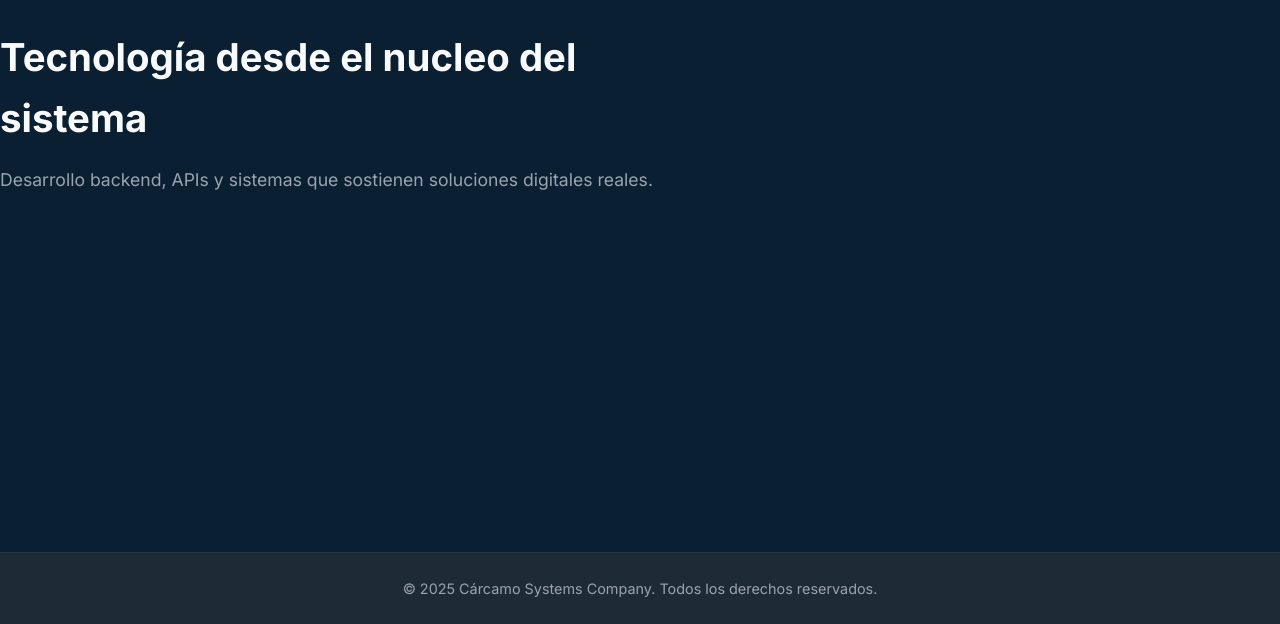
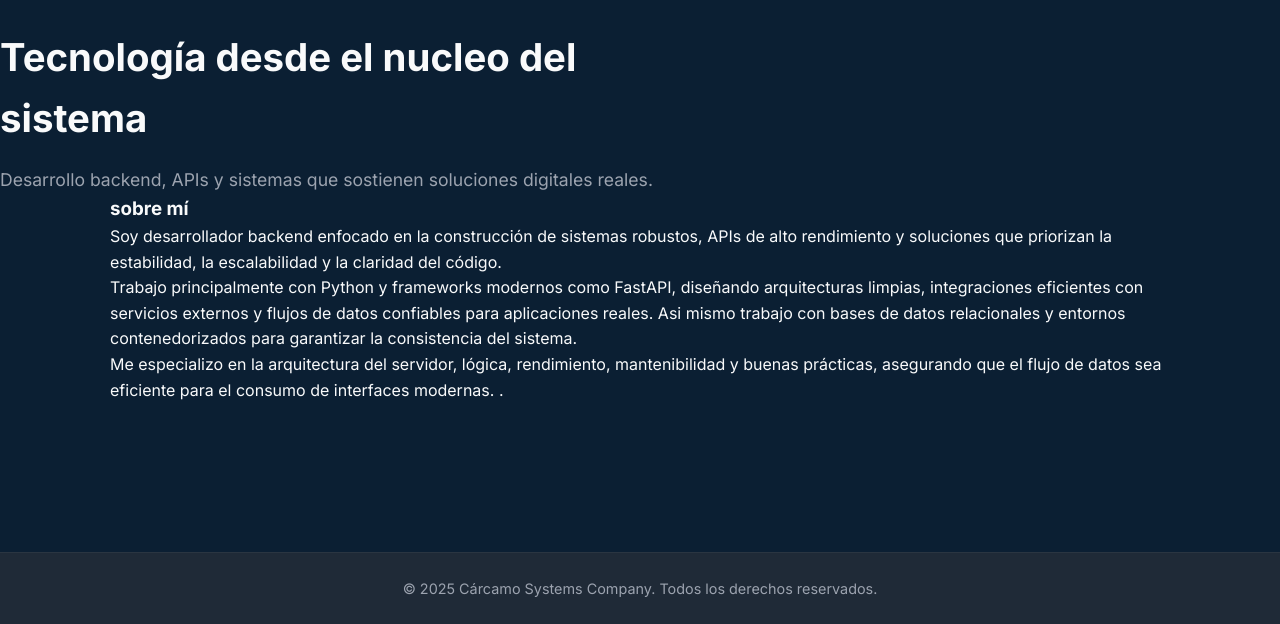
Before and after one commit to cdcarcamo/portafolio, a FastAPI app: page / in a window 1280 px wide. Shown: the part 176-800 px from the top of the page. Run offline with FastAPI, Linux system fonts and the light colour scheme.

Commit message:
Se agrega sección about en el index

```diff
--- a/app/templates/index.html
+++ b/app/templates/index.html
@@ -7,4 +7,32 @@
         Desarrollo backend, APIs y sistemas que sostienen soluciones digitales reales.
     </p>
 </section>
+
+<section class="about">
+    <div class="container">
+        <h3>sobre mí</h3>
+
+        <p class="about-text">
+            Soy desarrollador backend enfocado en la construcción de sistemas
+            robustos, APIs de alto rendimiento y soluciones que priorizan la estabilidad,
+            la escalabilidad y la claridad del código.
+        </p>
+
+        <p class="about-text">
+            Trabajo principalmente con Python y frameworks modernos como
+            FastAPI, diseñando arquitecturas limpias, integraciones eficientes
+            con servicios externos y flujos de datos confiables para aplicaciones
+            reales. Asi mismo trabajo con bases de datos relacionales y entornos
+            contenedorizados para garantizar la consistencia del sistema.
+        </p>
+
+        <p class="about-text">
+            Me especializo en la arquitectura del servidor,
+            lógica, rendimiento, mantenibilidad y buenas prácticas,
+            asegurando que el flujo de datos sea eficiente para el
+            consumo de interfaces modernas.
+            .
+        </p>
+    </div>
+</section>
 {% endblock %}
```
